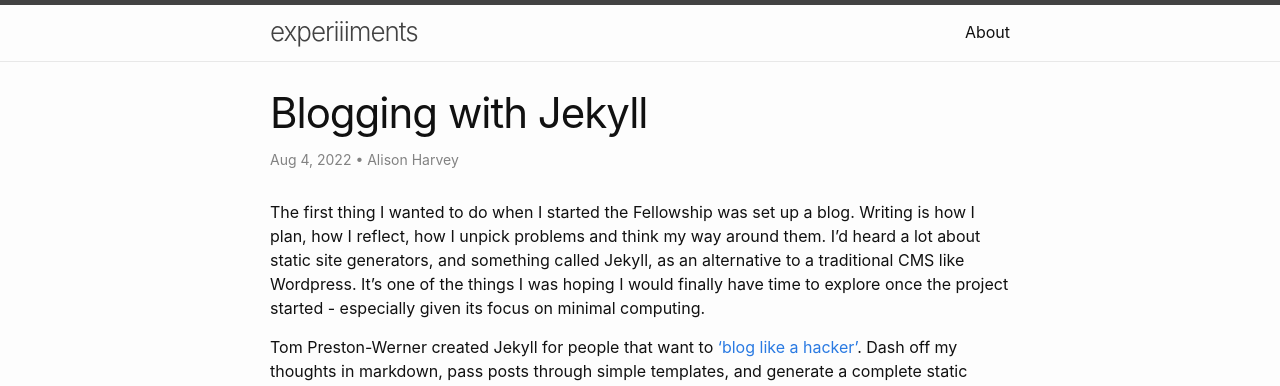
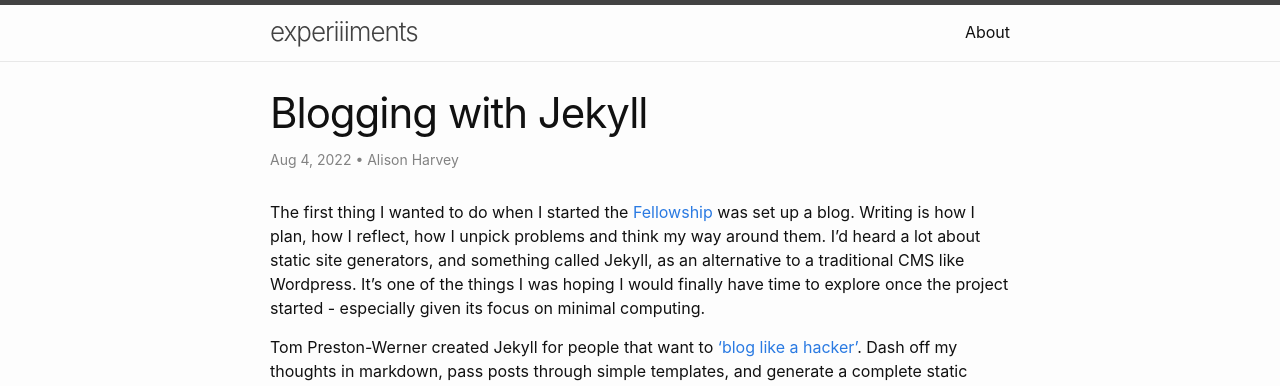
Before and after one commit to aeh0/experiiiments, a Jekyll site: the page built from _posts/2022-08-04-blogging-with-jekyll.markdown, in a window 1280 px wide and 900 px high. Shown: the top 386 px of the window. Built offline with Jekyll 4.4.1, drawn with Linux system fonts in a browser that asks for light colours; part of the change alters nothing that is shown.

```diff
--- a/_posts/2022-08-04-blogging-with-jekyll.markdown
+++ b/_posts/2022-08-04-blogging-with-jekyll.markdown
@@ -4,7 +4,7 @@ title: "Blogging with Jekyll"
 author: "Alison Harvey"
 date: 2022-08-04
 ---
-The first thing I wanted to do when I started the Fellowship was set up a blog. Writing is how I plan, how I reflect, how I unpick problems and think my way around them. I'd heard a lot about static site generators, and something called Jekyll, as an alternative to a traditional CMS like Wordpress. It's one of the things I was hoping I would finally have time to explore once the project started - especially given its focus on minimal computing.
+The first thing I wanted to do when I started the [Fellowship](https://aeh0.github.io/experiiiments/about/) was set up a blog. Writing is how I plan, how I reflect, how I unpick problems and think my way around them. I'd heard a lot about static site generators, and something called Jekyll, as an alternative to a traditional CMS like Wordpress. It's one of the things I was hoping I would finally have time to explore once the project started - especially given its focus on minimal computing.
 
 Tom Preston-Werner created Jekyll for people that want to ['blog like a hacker'](https://tom.preston-werner.com/2008/11/17/blogging-like-a-hacker.html). Dash off my thoughts in markdown, pass posts through simple templates, and generate a complete static website, which is secure, freely hosted, version-controlled, and served by GitHub Pages. What's not to like?! I didn't require much from a blog - just a place to record thoughts in a tidy, systematic way. The idea of being able to start simple, but modify any aspect of appearance or configuration, appealed to me, as someone who has always learned by fiddling with the controls.
 <!--more-->
```
